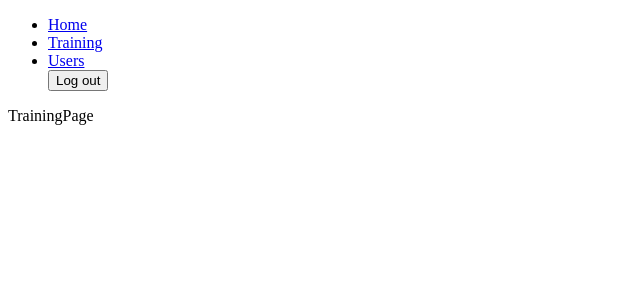
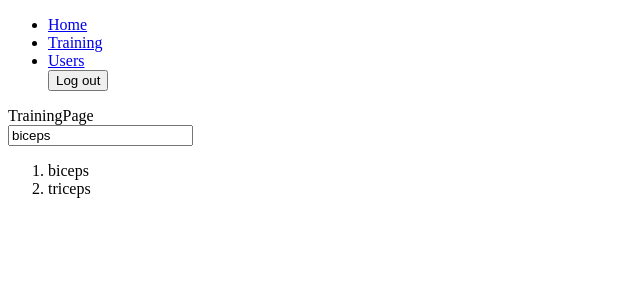
Before and after one commit to EvaGonz84/Fitness-App, a React (Create React App) app: page /users in a window 1280 px wide. Both pictures are taken after a click on the button "Log in". Shown: the top 300 px of the page, without its empty margins (0-640 px from the left). Built offline with nearby package versions, Linux system fonts and the light colour scheme.

Commit message:
add AddMuscle component

```diff
--- /dev/null
+++ b/src/components/AddMuscle/AddMucle.js
@@ -0,0 +1,29 @@
+import { useState } from "react";
+
+const AddMucle = ({ onNewMuscle }) => {
+  const [inputValue, setInputValue] = useState("biceps");
+
+  const onInputChange = ({ target }) => {
+    setInputValue(target.value);
+  };
+
+  const onSubmit = (event) => {
+    event.preventDefault();
+    if (inputValue.trim().length <= 1) return;
+    onNewMuscle(inputValue.trim());
+    setInputValue("");
+  };
+
+  return (
+    <form onSubmit={onSubmit}>
+      <input
+        type="text"
+        placeholder="Escribe un músculo"
+        value={inputValue}
+        onChange={onInputChange}
+      ></input>
+    </form>
+  );
+};
+
+export default AddMucle;
--- a/src/components/Navbar/Navbar.js
+++ b/src/components/Navbar/Navbar.js
@@ -29,7 +29,7 @@ const Navbar = () => {
         </li>
         {!user ? (
           <li>
-            <NavLink onclick={handleClickLogin} to="/users">
+            <NavLink onClick={handleClickLogin} to="/users">
               Log in
             </NavLink>
           </li>
--- a/src/pages/TrainingPage.js
+++ b/src/pages/TrainingPage.js
@@ -1,9 +1,31 @@
-import React from 'react'
+import { useState } from "react";
+import AddMucle from "../components/AddMuscle/AddMucle";
 
 const TrainingPage = () => {
+  const [muscle, setMuscle] = useState(["biceps", "triceps"]);
+
+  console.log(muscle);
+
+  const onAddMuscle = (newMuscle) => {
+    if(muscle.includes(newMuscle))return;
+    setMuscle([newMuscle,...muscle]);
+
+  };
+
   return (
-    <div>TrainingPage</div>
-  )
-}
+    <>
+      <div>TrainingPage</div>
+      <AddMucle
+      onNewMuscle={onAddMuscle}
+      />
 
-export default TrainingPage
+      <ol>
+        {muscle.map((item) => {
+          return <li key={item}>{item}</li>;
+        })}
+      </ol>
+    </>
+  );
+};
+
+export default TrainingPage;
```
